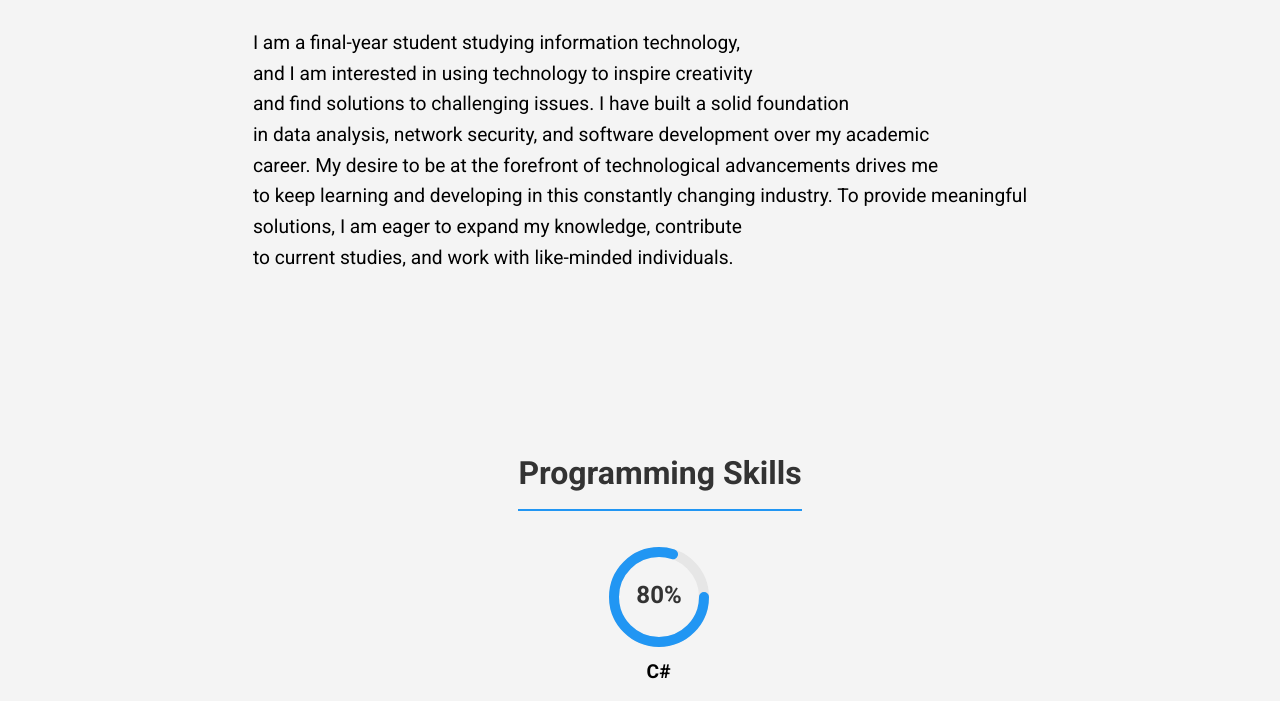
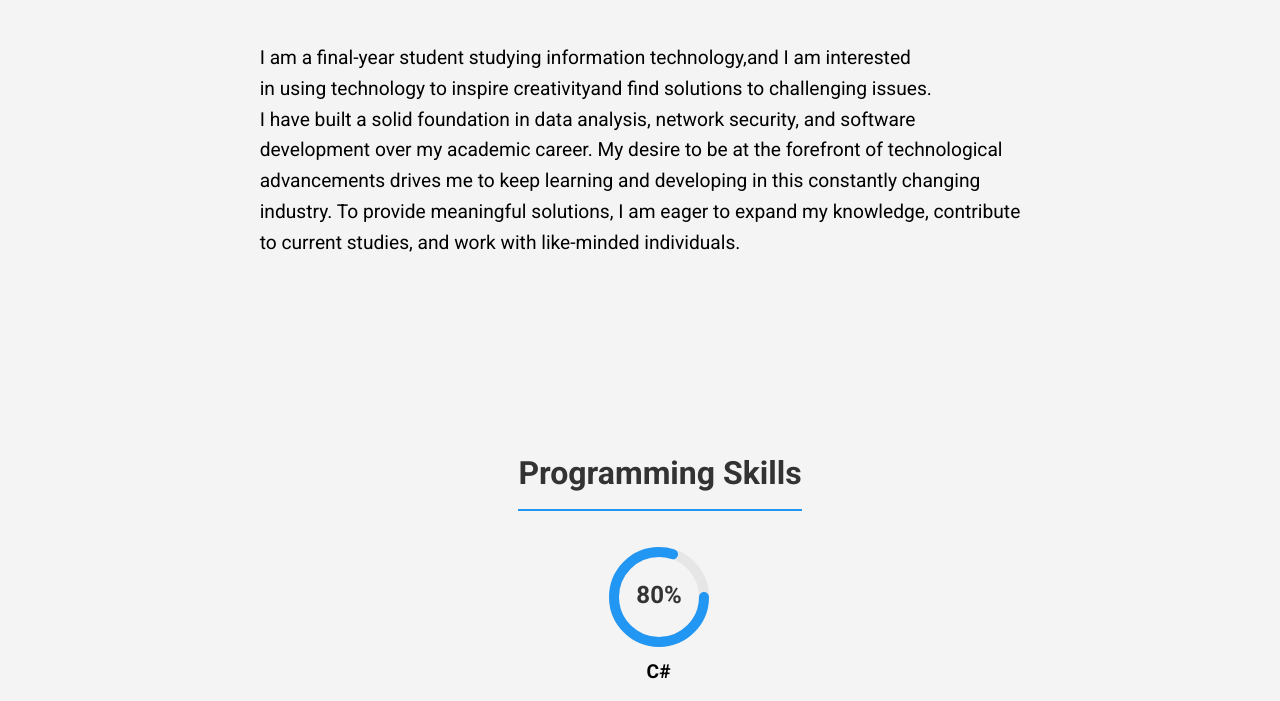
Before and after one commit to ThabangTebele/VirtualCV.github.io, a plain HTML site: page VirtualCV.html in a window 1280 px wide. Shown: the part 399-1100 px from the top of the page. Drawn offline with Linux system fonts and the light colour scheme.

Commit message:
comments

```diff
--- a/VirtualCV.html
+++ b/VirtualCV.html
@@ -59,7 +59,7 @@
 
         .container {
         width: 100%;
-        height: 100vh; /* Make each section cover the entire viewport height */
+        height: 100vh; /* Make each section cover the entire pages */
         display: flex;
         flex-direction: column;
         justify-content: center;
@@ -110,6 +110,7 @@
             font-size: 1.2em;
         }
 
+        /*contact edits*/
         .contact-section {
             text-align: center;
             margin-top: 20px;
@@ -140,6 +141,7 @@
             margin-right: 10px;
         }
 
+        /*circular meter and bar meter */
         .skill-container, .tech-container {
             display: flex;
             flex-direction: column;
@@ -293,13 +295,12 @@
         </div>
         <div class="section">
             <h2>About Me</h2>
-            <p> I am a final-year student studying information technology,<br>
-                and I am interested in using technology to inspire creativity<br>
-                and find solutions to challenging issues. I have built a solid foundation<br>
-                in data analysis, network security, and software development over my academic<br>
-                career. My desire to be at the forefront of technological advancements drives me<br>
-                to keep learning and developing in this constantly changing industry. To provide meaningful<br>
-                solutions, I am eager to expand my knowledge, contribute<br>
+            <p> I am a final-year student studying information technology,and I am interested<br>
+                in using technology to inspire creativityand find solutions to challenging issues.<br>
+                I have built a solid foundation in data analysis, network security, and software<br>
+                development over my academic career. My desire to be at the forefront of technological<br>
+                advancements drives me to keep learning and developing in this constantly changing<br>
+                industry. To provide meaningful solutions, I am eager to expand my knowledge, contribute<br>
                 to current studies, and work with like-minded individuals.</p>
         </div>
     </div>
@@ -352,7 +353,7 @@
             </div>
         </div>
 
-
+        /*technologies with
     <div id="technologies" class="section">
         <h2>Technologies</h2>
         <div class="tech-container">
```
